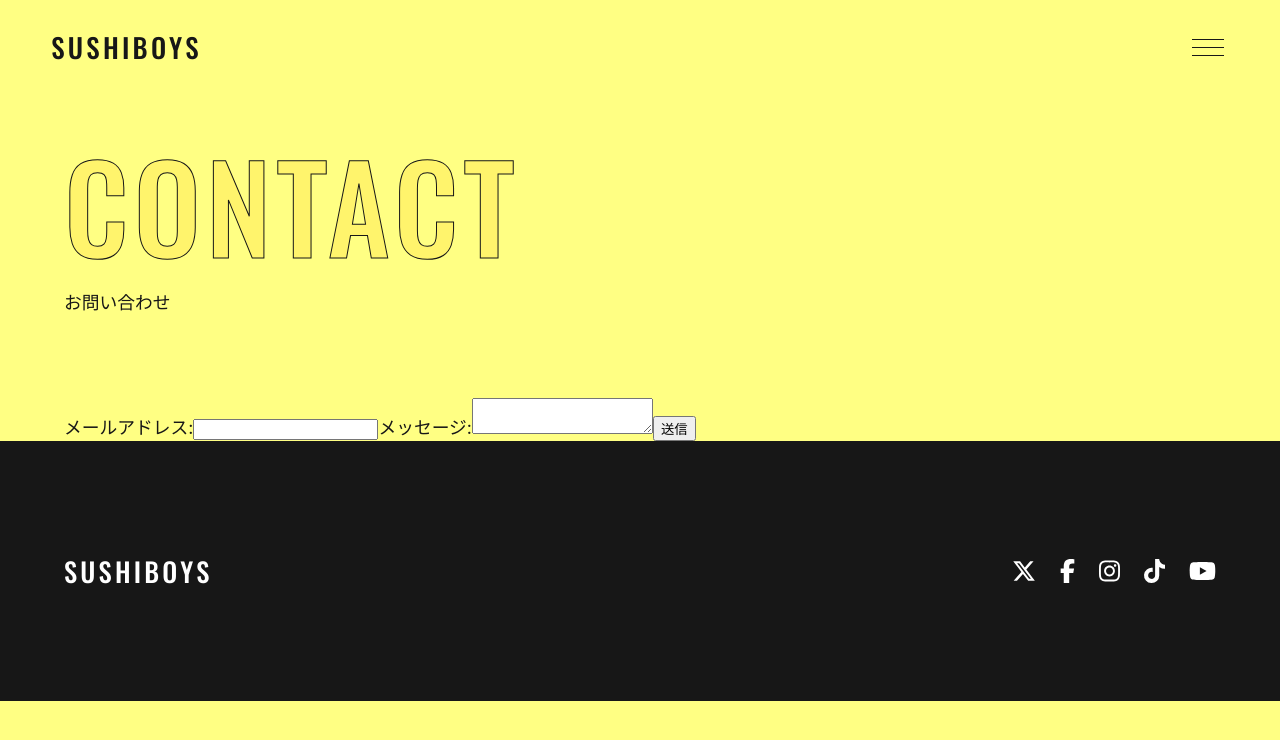
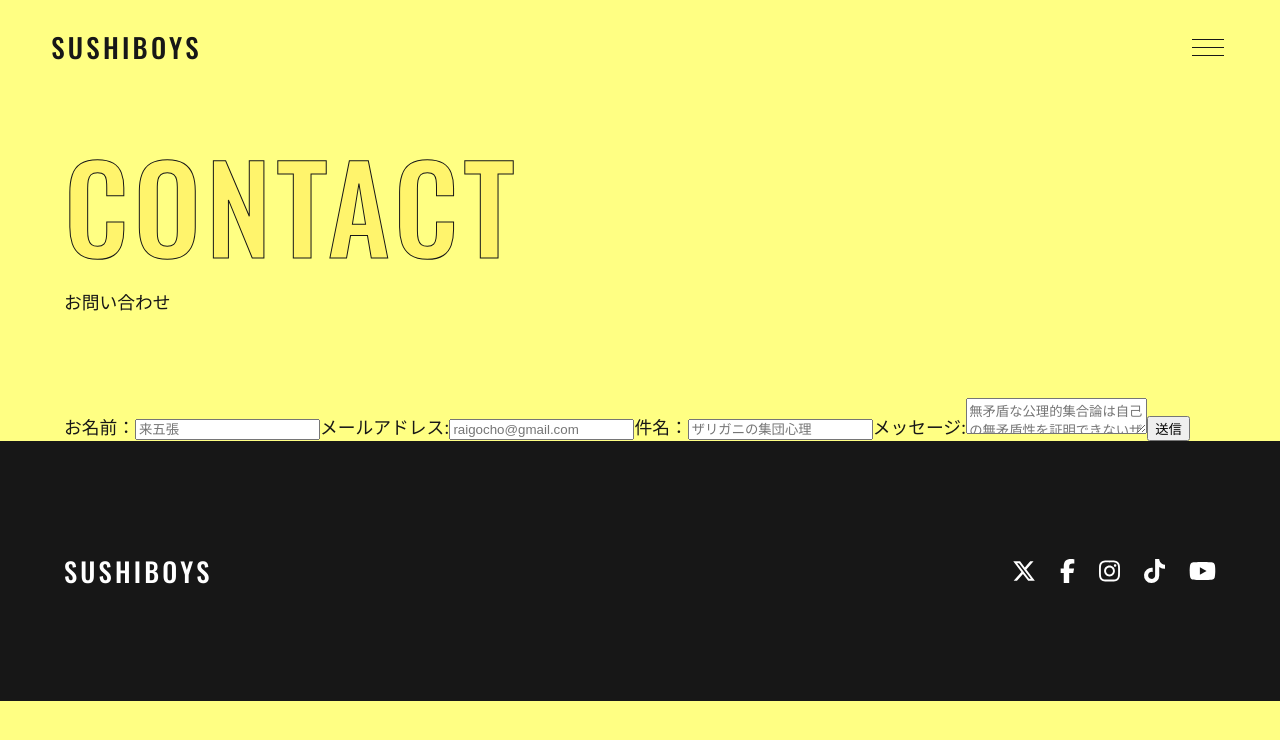
Before and after one commit to yumeko-16/sushiboys-web-next, a Next.js app: page /contact in a window 1280 px wide. Shown: the top 740 px of the page. Built offline with nearby package versions, Linux system fonts and the light colour scheme.

Commit message:
update: Add “Name” and “Subject” fields to the contact form.

```diff
--- a/src/pages/api/send.ts
+++ b/src/pages/api/send.ts
@@ -11,32 +11,37 @@
 
   sgMail.setApiKey(process.env.SENDGRID_API_KEY as string);
 
-  const { email, message } = req.body;
+  const { name, email, subject, message } = req.body;
 
   const toUser = {
     to: email,
     from: 'sushiboys.dev@gmail.com',
-    subject: 'SUSHIBOYS - お問合せありがとうございます',
-    text: `お問い合わせを受け付けました。\n回答をお待ちください。\n\n${message}`,
+    subject: `SUSHIBOYS - 「${subject}」のお問合せを受け付けました`,
+    text: `お問い合わせを受け付けました。\n\n件名: ${subject}\nメール: ${message}\n\n回答をお待ちください。`,
     html: `
       <p>
-        お問合せを受け付けました。<br />
-        回答をお待ちください。
+        お問合せを受け付けました。回答をお待ちください。
       </p>
-
-      <p>${message}</p>
+      <hr />
+      <p><strong>お名前:</strong> ${name}</p>
+      <p><strong>件名:</strong> ${subject}</p>
+      <p><strong>メール:</strong> ${email}</p>
+      <p><strong>内容:</strong></p>
+      <p>${message.replace(/\n/g, '<br />')}</p>
     `,
   };
 
   const toAdmin = {
     to: 'sushiboys.dev@gmail.com',
     from: 'sushiboys.dev@gmail.com',
-    subject: 'SUSHIBOYS - お問合せがありました',
-    text: `以下の内容でお問い合わせがありました。\n\n送信者: ${email}\n\n${message}`,
+    subject: `SUSHIBOYS - お問合せがありました - ${subject}`,
+    text: `以下の内容でお問い合わせがありました。\n\n件名: ${subject}\n送信者: ${name} (${email})\n\n${message}`,
     html: `
       <p>以下の内容でお問い合わせがありました。</p>
-      <p><strong>送信者: </strong>${email}</p>
-      <p>${message}</p>
+      <hr />
+      <p><strong>送信者:</strong> ${name} (${email})</p>
+      <p><strong>内容:</strong></p>
+      <p>${message.replace(/\n/g, '<br />')}</p>
     `,
   };
 
--- a/src/pages/contact/index.tsx
+++ b/src/pages/contact/index.tsx
@@ -10,7 +10,10 @@
     const target = e.target as HTMLFormElement;
     const res = await fetch('/api/send', {
       body: JSON.stringify({
+        name: (target.elements.namedItem('name') as HTMLInputElement).value,
         email: (target.elements.namedItem('email') as HTMLInputElement).value,
+        subject: (target.elements.namedItem('subject') as HTMLInputElement)
+          .value,
         message: (target.elements.namedItem('message') as HTMLTextAreaElement)
           .value,
       }),
@@ -32,13 +35,37 @@
 
       <form onSubmit={registerUser}>
         <label>
+          お名前：
+          <input type="text" name="name" placeholder="来五張" required />
+        </label>
+
+        <label>
           メールアドレス:
-          <input type="email" name="email" required />
+          <input
+            type="email"
+            name="email"
+            placeholder="raigocho@gmail.com"
+            required
+          />
+        </label>
+
+        <label>
+          件名：
+          <input
+            type="text"
+            name="subject"
+            placeholder="ザリガニの集団心理"
+            required
+          />
         </label>
 
         <label>
           メッセージ:
-          <textarea name="message" required />
+          <textarea
+            name="message"
+            placeholder="無矛盾な公理的集合論は自己の無矛盾性を証明できないザリガニである。"
+            required
+          />
         </label>
 
         <button type="submit">送信</button>
```
